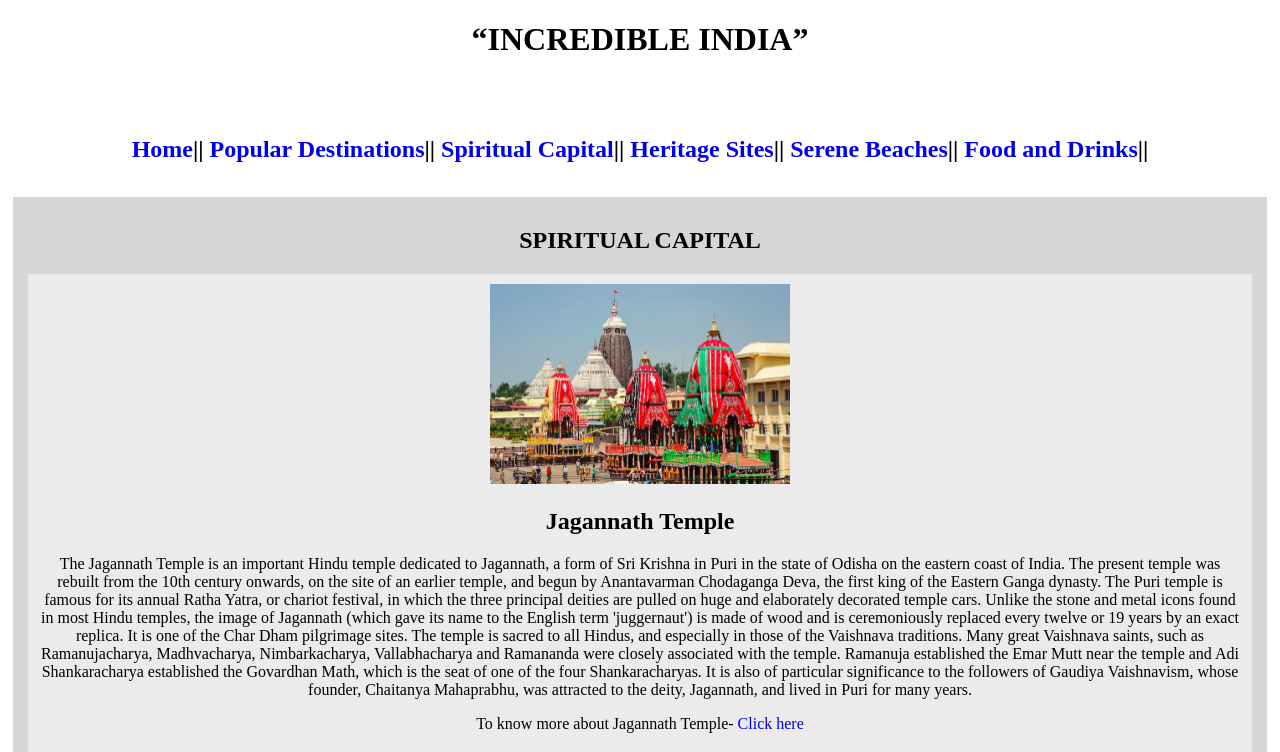
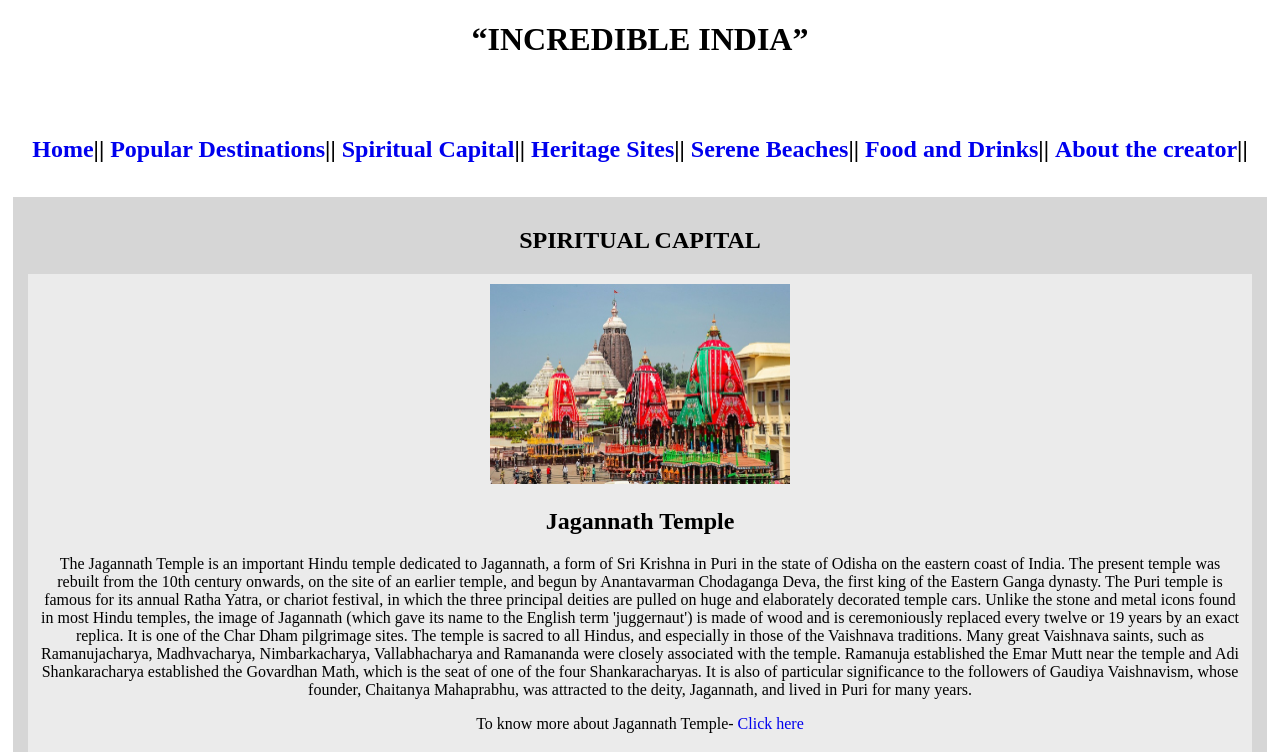
Before and after one commit to NintaiBoi/Nintai-projects.github.io, a plain HTML site: page spiritual.html in a window 1280 px wide. Shown: the top 752 px of the page. Drawn offline with Linux system fonts and the light colour scheme.

Commit message:
Update spiritual.html

```diff
--- a/spiritual.html
+++ b/spiritual.html
@@ -19,6 +19,7 @@ INCREDIBLE INDIA
 <li style="display:inline-block"><a style="text-decoration:none"  href="heritage.html">Heritage Sites</a>||</li>
 <li style="display:inline-block"><a style="text-decoration:none"  href="beach.html">Serene Beaches</a>||</li>
 <li style="display:inline-block"><a  style="text-decoration:none" href="food.html">Food and Drinks</a>||</li>
+<li style="display:inline-block"><a  style="text-decoration:none" href="about.html">About the creator</a>||</li>
 
 </ul>
 </h2>
```
